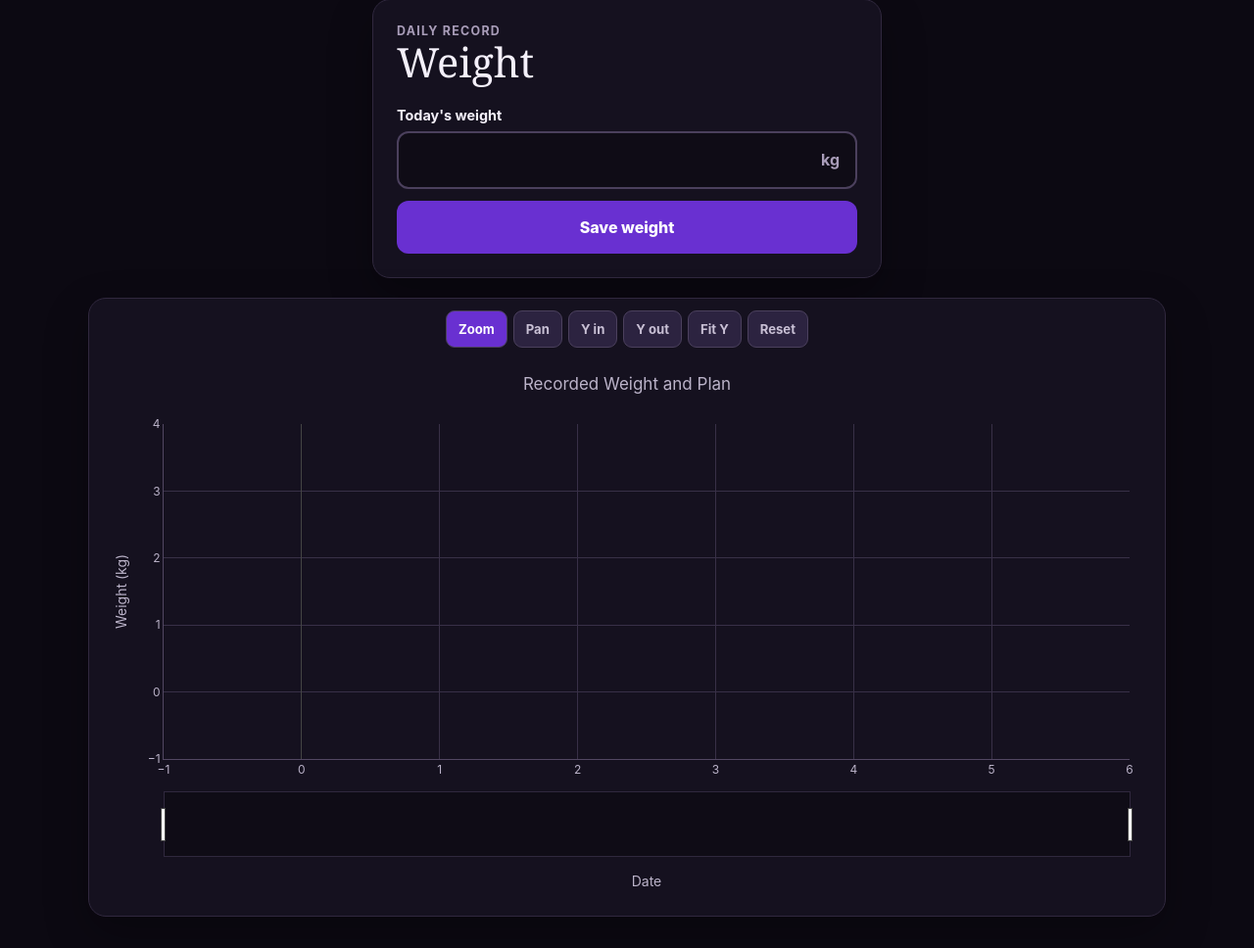
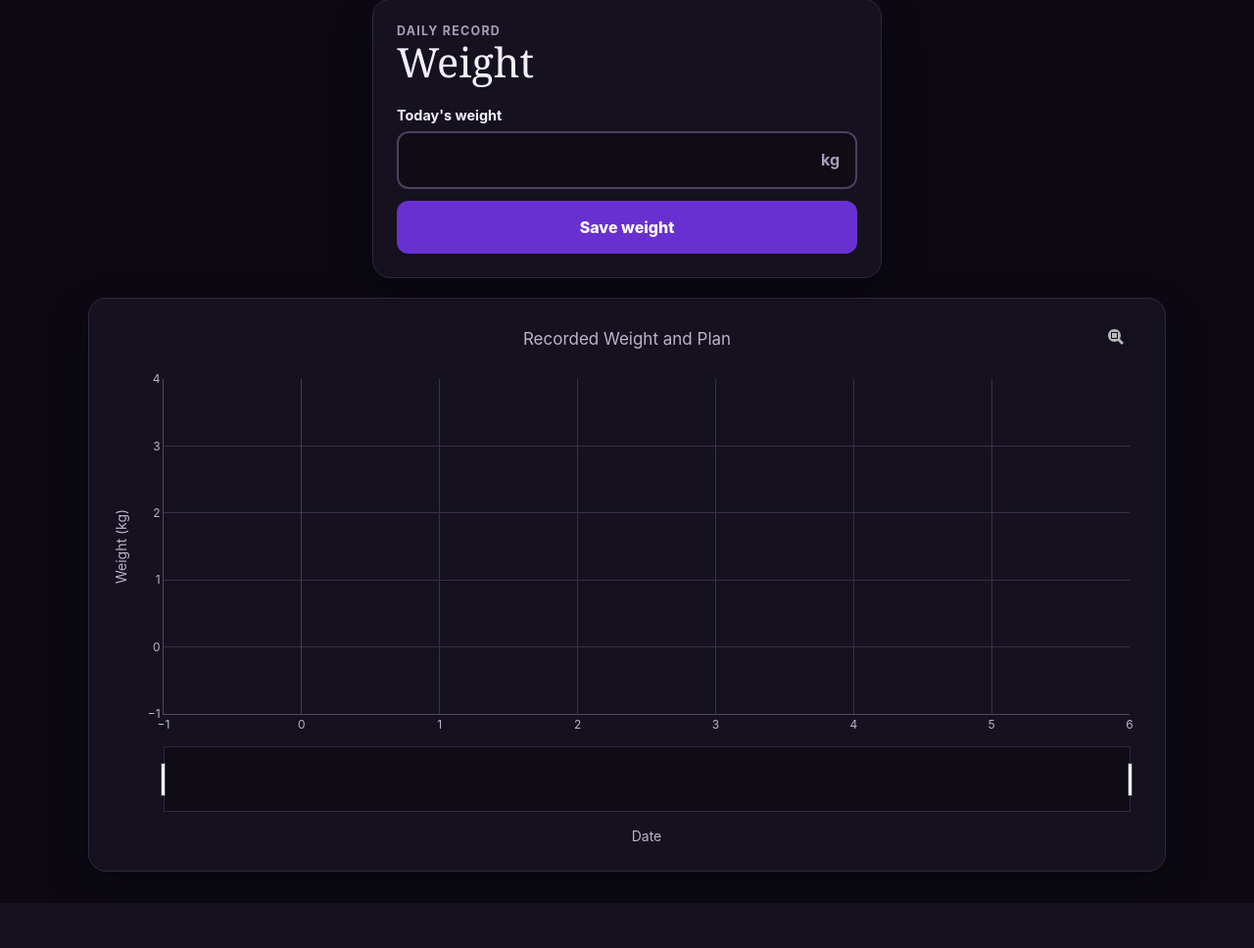
Before and after one commit to nielsSkov/lifestyle-book, a Flask app: page / in a window 1280 px wide. Shown: the part 33-1001 px from the top of the page at 98% size. After the commit the page ends 955 px from the top, so only its background shows below. Run offline with Flask 3, Linux system fonts and the light colour scheme.

Commit message:
Use native Plotly zoom controls

```diff
--- a/interactive_plot.py
+++ b/interactive_plot.py
@@ -7,7 +7,8 @@
 
 PLOTLY_CONFIG: dict[str, object] = {
     "displaylogo": False,
-    "displayModeBar": False,
+    "displayModeBar": True,
+    "modeBarButtons": [["zoom2d", "pan2d", "resetScale2d"]],
     "responsive": True,
     "scrollZoom": True,
     "showTips": False,
--- a/static/style.css
+++ b/static/style.css
@@ -148,31 +148,6 @@
   overflow: hidden;
 }
 
-.plot-toolbar {
-  display: flex;
-  flex-wrap: wrap;
-  justify-content: center;
-  gap: 6px;
-  margin-bottom: 8px;
-}
-
-.plot-toolbar button {
-  width: auto;
-  min-height: 38px;
-  padding: 0 12px;
-  border: 1px solid #4b405d;
-  border-radius: 9px;
-  color: #c9c0d5;
-  background: #2c2340;
-  font-size: 0.82rem;
-  font-weight: 750;
-}
-
-.plot-toolbar button.active {
-  color: white;
-  background: #6930d1;
-}
-
 #weight-plot {
   width: 100%;
   height: min(70vh, 680px);
@@ -181,15 +156,6 @@
 
 @media (hover: hover) and (pointer: fine) {
   button:hover {
-    background: #7842df;
-  }
-
-  .plot-toolbar button:hover {
-    color: white;
-    background: #513a70;
-  }
-
-  .plot-toolbar button.active:hover {
     background: #7842df;
   }
 }
@@ -207,17 +173,8 @@
 
   .graph-card {
     margin-inline: -10px;
-    padding: 8px 4px 4px;
+    padding: 4px;
     border-radius: 0;
-  }
-
-  .plot-toolbar {
-    padding-inline: 4px;
-  }
-
-  .plot-toolbar button {
-    flex: 1 1 72px;
-    padding-inline: 8px;
   }
 
   #weight-plot {
--- a/templates/index.html
+++ b/templates/index.html
@@ -33,14 +33,6 @@
     </section>
 
     <section class="graph-card">
-      <div class="plot-toolbar" role="toolbar" aria-label="Chart controls">
-        <button id="plot-zoom" type="button" class="active" aria-pressed="true">Zoom</button>
-        <button id="plot-pan" type="button" aria-pressed="false">Pan</button>
-        <button id="plot-y-in" type="button">Y in</button>
-        <button id="plot-y-out" type="button">Y out</button>
-        <button id="plot-fit-y" type="button">Fit Y</button>
-        <button id="plot-reset" type="button">Reset</button>
-      </div>
       <div id="weight-plot" role="region" aria-label="Interactive recorded and planned weight chart"></div>
     </section>
   </main>
@@ -48,37 +40,7 @@
   <script>
     const weightFigure = {{ graph_json | safe }};
     const plotlyConfig = {{ plotly_config | tojson }};
-    const plot = document.getElementById("weight-plot");
-    const zoomButton = document.getElementById("plot-zoom");
-    const panButton = document.getElementById("plot-pan");
-
-    function setDragMode(mode) {
-      Plotly.relayout(plot, {dragmode: mode});
-      zoomButton.classList.toggle("active", mode === "zoom");
-      zoomButton.setAttribute("aria-pressed", mode === "zoom");
-      panButton.classList.toggle("active", mode === "pan");
-      panButton.setAttribute("aria-pressed", mode === "pan");
-    }
-
-    function scaleYAxis(factor) {
-      const [start, end] = plot._fullLayout.yaxis.range;
-      const center = (start + end) / 2;
-      const halfRange = (end - start) * factor / 2;
-      Plotly.relayout(plot, {"yaxis.range": [center - halfRange, center + halfRange]});
-    }
-
-    Plotly.newPlot(plot, weightFigure.data, weightFigure.layout, plotlyConfig).then(() => {
-      zoomButton.addEventListener("click", () => setDragMode("zoom"));
-      panButton.addEventListener("click", () => setDragMode("pan"));
-      document.getElementById("plot-y-in").addEventListener("click", () => scaleYAxis(0.8));
-      document.getElementById("plot-y-out").addEventListener("click", () => scaleYAxis(1.25));
-      document.getElementById("plot-fit-y").addEventListener("click", () => {
-        Plotly.relayout(plot, {"yaxis.autorange": true});
-      });
-      document.getElementById("plot-reset").addEventListener("click", () => {
-        Plotly.relayout(plot, {"xaxis.autorange": true, "yaxis.autorange": true});
-      });
-    });
+    Plotly.newPlot("weight-plot", weightFigure.data, weightFigure.layout, plotlyConfig);
   </script>
 </body>
 </html>
```
Also changed, not shown: tests/test_app.py (+1 -5 lines), tests/test_interactive_plot.py (+2 -1 lines).
